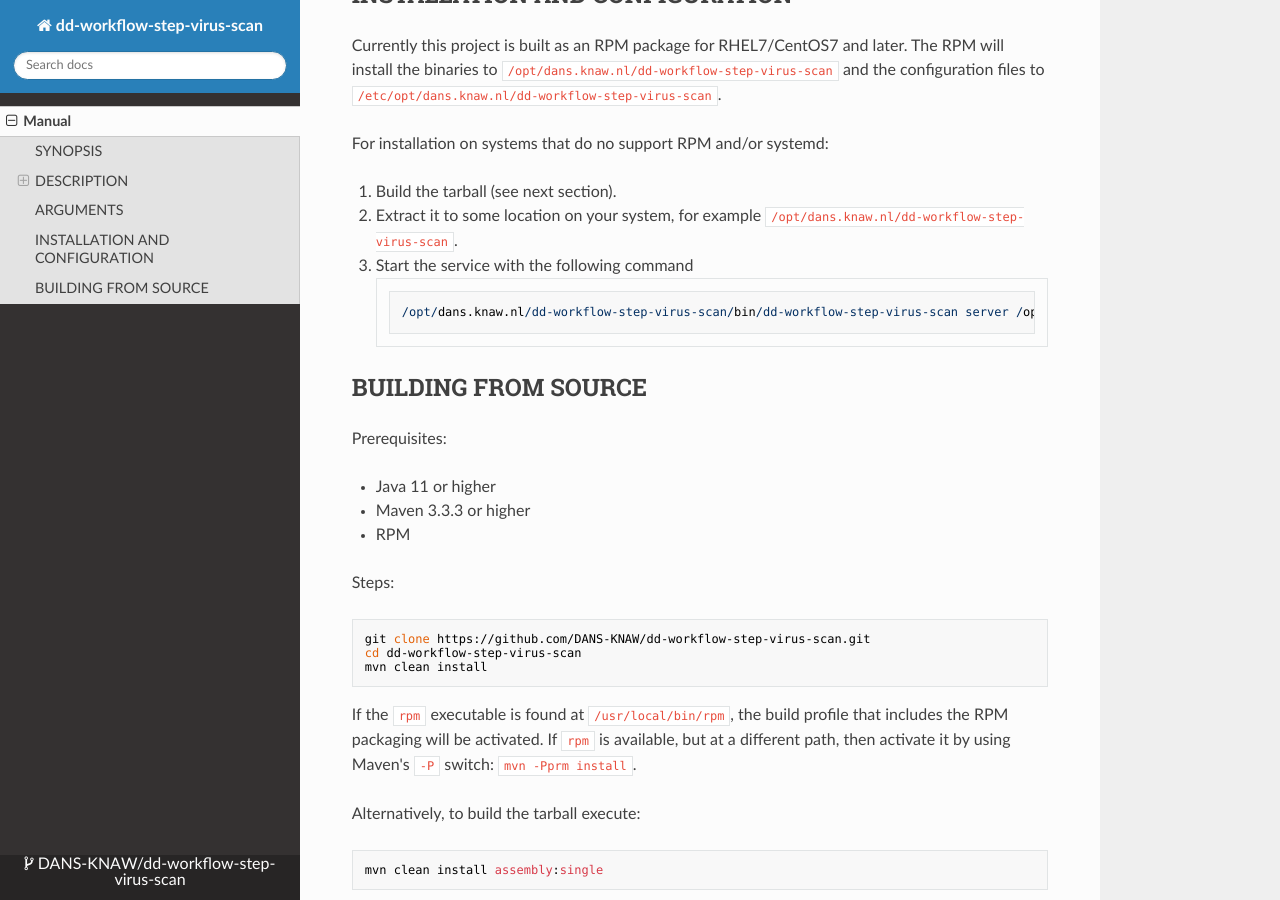
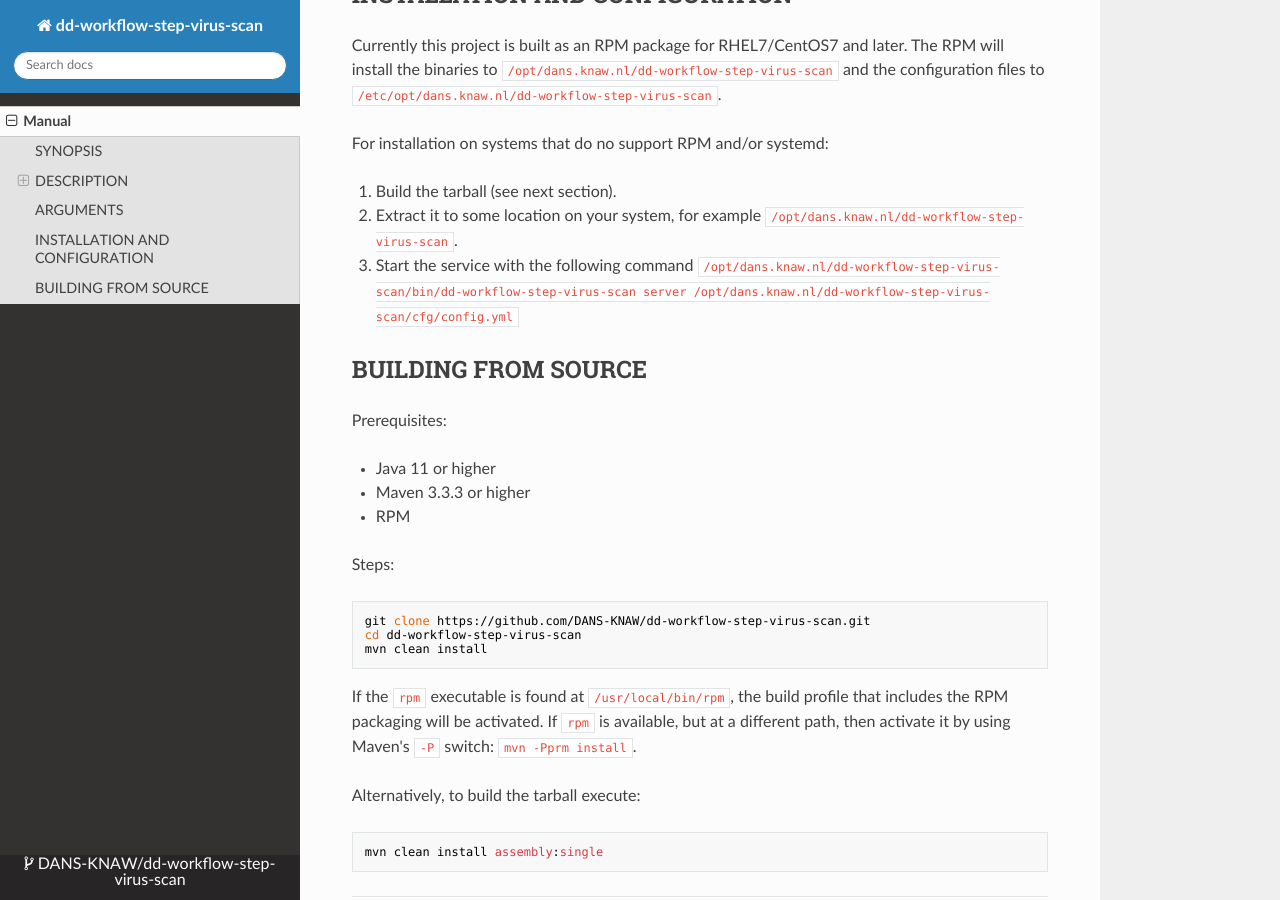
Before and after one commit to jo-pol/dd-virus-scan, an MkDocs documentation site: the page built from docs/index.md, in a window 1280 px wide and 900 px high, scrolled down 1067 px. Built offline with MkDocs 1.6.1, drawn with Linux system fonts in a browser that asks for light colours; nearby versions of some CDN libraries.

Commit message:
Trimmed mkdocs.yml

```diff
--- a/mkdocs.yml
+++ b/mkdocs.yml
@@ -32,27 +32,10 @@ markdown_extensions:
   - attr_list
   - admonition
   - codehilite:
-      guess_lang: false
+      guess_lang: False
+      use_pygments: False
   - def_list
   - footnotes
   - meta
   - toc:
-      permalink: true
-  - pymdownx.arithmatex
-  - pymdownx.betterem:
-      smart_enable: all
-  - pymdownx.caret
-  - pymdownx.critic
-  - pymdownx.details
-  - pymdownx.inlinehilite
-  - pymdownx.keys
-  - pymdownx.magiclink:
-      repo_url_shorthand: true
-      user: Dans-labs
-      repo: mkdocs-dans
-  - pymdownx.mark
-  - pymdownx.smartsymbols
-  - pymdownx.superfences
-  - pymdownx.tasklist:
-      custom_checkbox: true
-  - pymdownx.tilde
+      permalink: True
```
Also changed, not shown: 1 other file.
